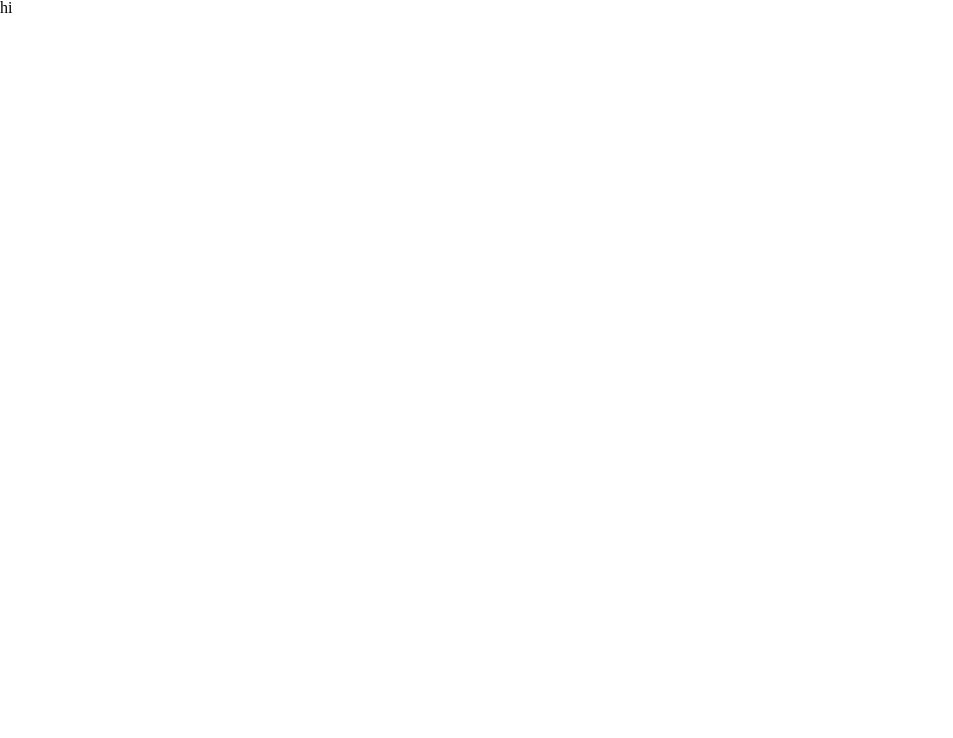
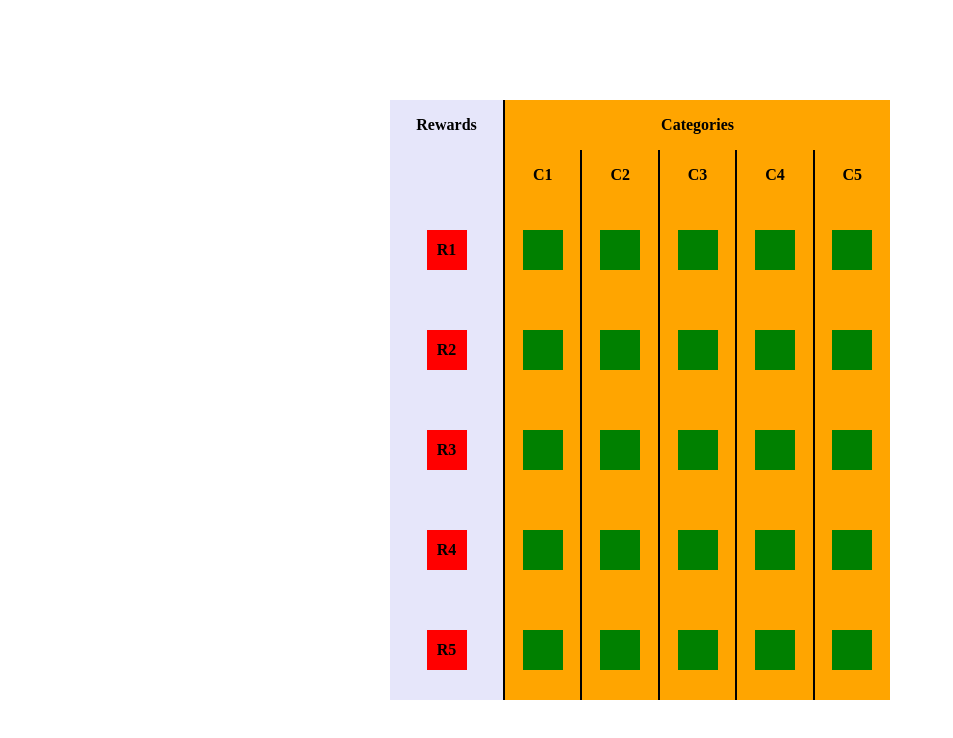
Before and after one commit to s-davies/Miles-Coding-Challenge, a plain HTML site: page index.html in a window 1280 px wide. Shown: the whole page, without its empty margins (0-953 px from the left). Drawn offline with nearby package versions, Linux system fonts and the light colour scheme.

Commit message:
setup basic grid html

```diff
--- a/css/grid.css
+++ b/css/grid.css
@@ -0,0 +1,97 @@
+body {
+  display: flex;
+  flex-direction: column;
+  justify-content: center;
+  align-items: center;
+  height: 100vh;
+}
+
+.grid-headers {
+  width: 500px;
+  height: 50px;
+  display: flex;
+}
+
+.grid-headers header:first-of-type {
+  flex: 1.5;
+  background-color: lavender;
+}
+
+.grid-headers header:last-of-type {
+  flex: 5;
+  border-left: 2px solid black;
+  padding-left: 4px;
+  padding-right: 4px;
+  background-color: orange;
+}
+
+.grid-headers header {
+  display: flex;
+  justify-content: center;
+  align-items: center;
+}
+
+.category-headers {
+  width: 500px;
+  height: 50px;
+  display: flex;
+}
+
+.category-headers div {
+  flex: 1.5;
+  background-color: lavender;
+}
+
+.category-headers header {
+  flex: 1;
+  background-color: orange;
+  border-left: 2px solid black;
+  display: flex;
+  justify-content: center;
+  align-items: center;
+}
+
+.grid {
+  width: 500px;
+  height: 500px;
+  background-color: aquamarine;
+  display: flex;
+}
+
+.rewards-col, .categories-col {
+  display: flex;
+  flex-direction: column;
+  align-items: center;
+}
+
+.rewards-col {
+  background-color: lavender;
+  flex: 1.5;
+  display: flex;
+  flex-direction: column;
+  justify-content: space-around;
+}
+
+.categories-col {
+  background-color: orange;
+  border-left: 2px solid black;
+  flex: 1;
+  display: flex;
+  flex-direction: column;
+  justify-content: space-around;
+}
+
+.rewards-col div {
+  height: 40px;
+  width: 40px;
+  background-color: red;
+  display: flex;
+  justify-content: center;
+  align-items: center;
+}
+
+.categories-col div {
+  height: 40px;
+  width: 40px;
+  background-color: green;
+}
--- a/index.html
+++ b/index.html
@@ -21,8 +21,88 @@
   <script type="text/javascript" src="dist/main.js" charset="utf-8" defer></script>
 </head>
 <body>
+  <div class="grid-headers">
+    <header>
+      <h1>Rewards</h1>
+    </header>
+    <header>
+      <h1>Categories</h1>
+    </header>
+  </div>
+  <div class="category-headers">
+    <div>
+
+    </div>
+    <header>
+      <h2>C1</h2>
+    </header>
+    <header>
+      <h2>C2</h2>
+    </header>
+    <header>
+      <h2>C3</h2>
+    </header>
+    <header>
+      <h2>C4</h2>
+    </header>
+    <header>
+      <h2>C5</h2>
+    </header>
+  </div>
   <div class="grid">
-    hi
+    <div class="rewards-col">
+      <div>
+        <h3>R1</h3>
+      </div>
+      <div>
+        <h3>R2</h3>
+      </div>
+      <div>
+        <h3>R3</h3>
+      </div>
+      <div>
+        <h3>R4</h3>
+      </div>
+      <div>
+        <h3>R5</h3>
+      </div>
+    </div>
+    <div class="categories-col">
+      <div></div>
+      <div></div>
+      <div></div>
+      <div></div>
+      <div></div>
+    </div>
+    <div class="categories-col">
+      <div></div>
+      <div></div>
+      <div></div>
+      <div></div>
+      <div></div>
+    </div>
+    <div class="categories-col">
+      <div></div>
+      <div></div>
+      <div></div>
+      <div></div>
+      <div></div>
+    </div>
+    <div class="categories-col">
+      <div></div>
+      <div></div>
+      <div></div>
+      <div></div>
+      <div></div>
+    </div>
+    <div class="categories-col">
+      <div></div>
+      <div></div>
+      <div></div>
+      <div></div>
+      <div></div>
+    </div>
+
   </div>
 </body>
 </html>
```
